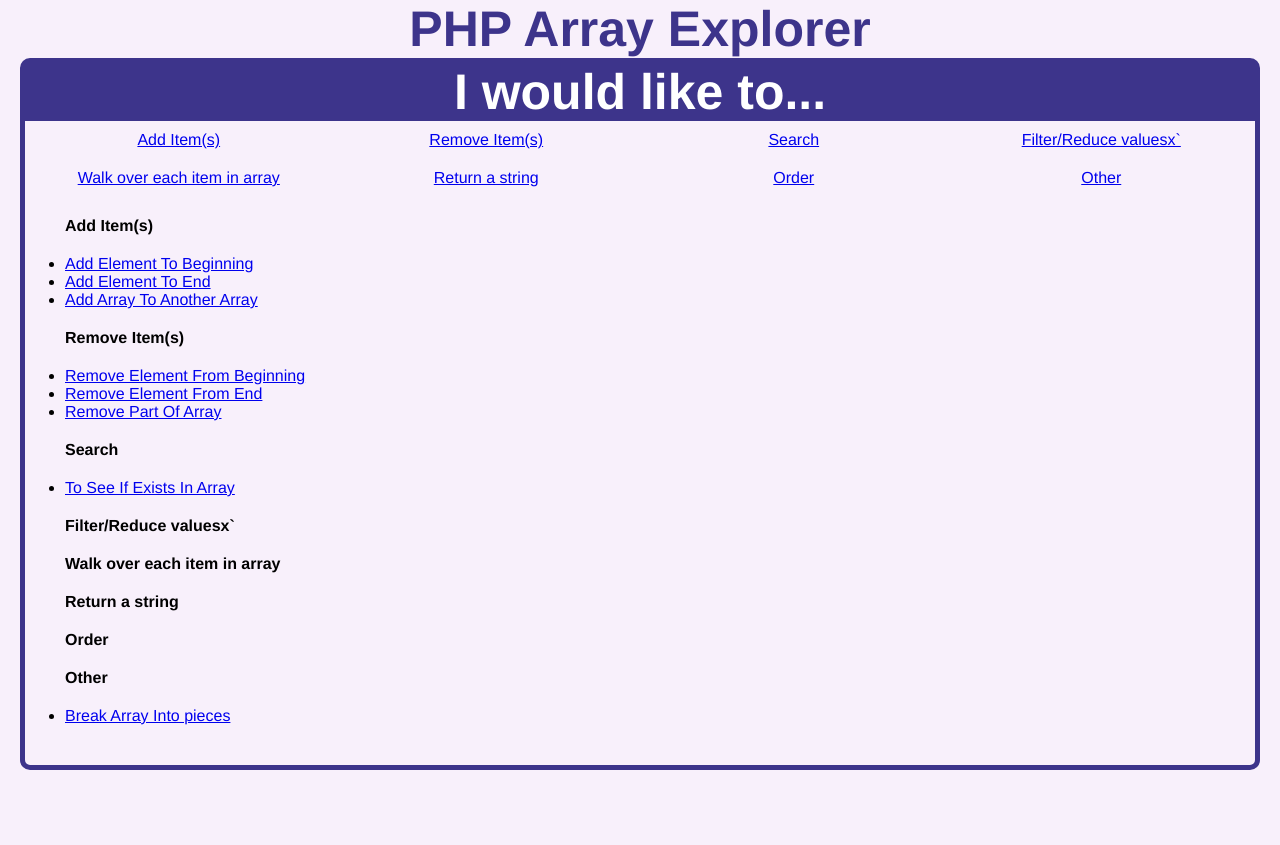
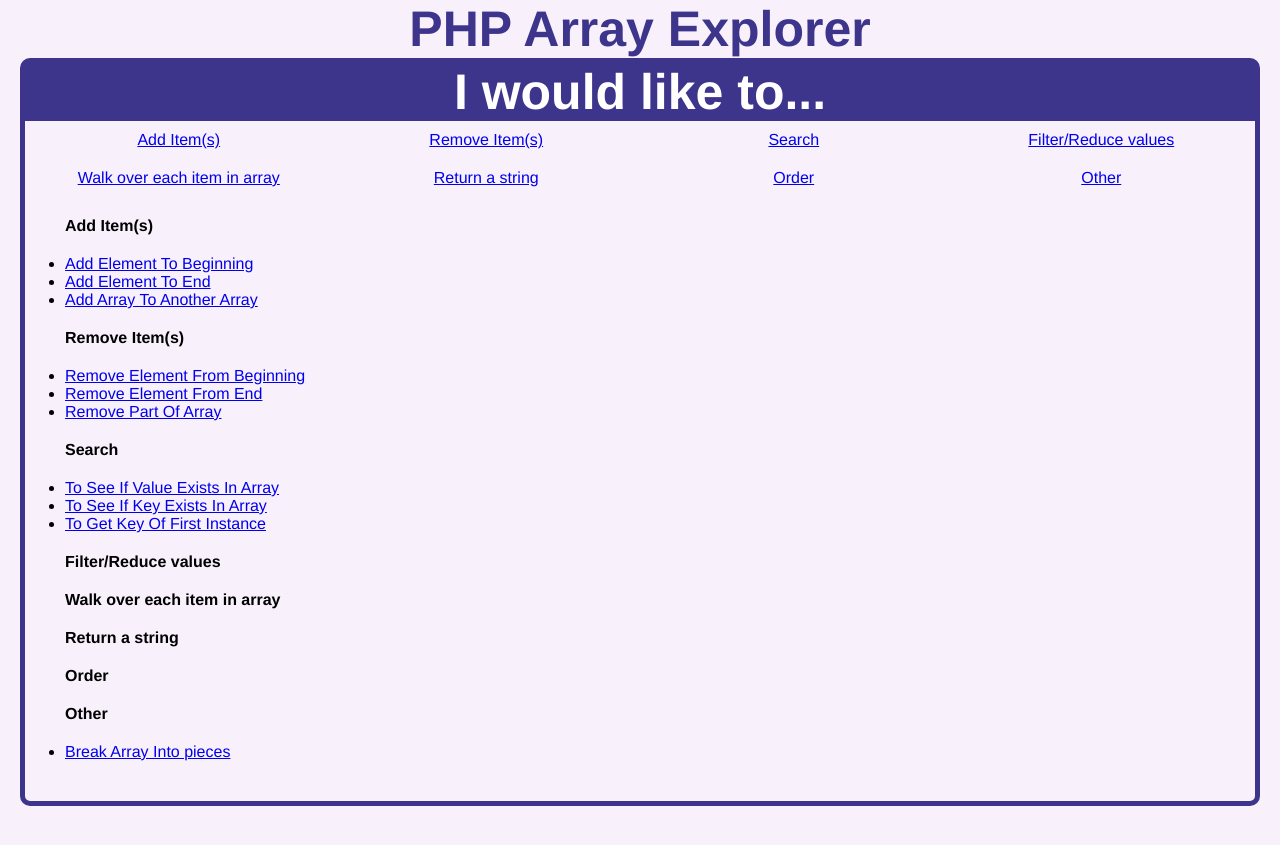
Before and after one commit to cjbagley/php-array-explorer, a Jekyll site: the page built from index.md, in a window 1280 px wide. Shown: the top 845 px of the page. Built offline with Jekyll 4.4.1, drawn with Linux system fonts in a browser that asks for light colours.

Commit message:
Added array_key_exists and array_search

```diff
--- a/_data/explorer_options.yml
+++ b/_data/explorer_options.yml
@@ -27,12 +27,18 @@
 - key: search
   value: Search
   sub_items:
-    - key: to_see_if_exists_in_array
-      value: To See If Exists In Array
+    - key: to_see_if_value_exists_in_array
+      value: To See If Value Exists In Array
       page: in_array
+    - key: to_see_if_key_exists_in_array
+      value: To See If Key Exists In Array
+      page: array_key_exists
+    - key: to_get_key_of_first_instance
+      value: To Get Key Of First Instance
+      page: array_search
 
 - key: filter_or_reduce_values
-  value: Filter/Reduce valuesx`
+  value: Filter/Reduce values
 
 - key: walk_over
   value: Walk over each item in array
--- a/_pages/search/in_array.md
+++ b/_pages/search/in_array.md
@@ -1,7 +1,7 @@
 ---
 title: in_array
 explorer_key: search
-explorer_sub_key: to_see_if_exists_in_array
+explorer_sub_key: to_see_if_value_exists_in_array
 php_net_link: https://www.php.net/manual/en/function.in-array.php
 ---
 
```
Also changed, not shown: _pages/search/array_key_exists.md (added, +24 -0 lines), _pages/search/array_search.md (added, +20 -0 lines).
